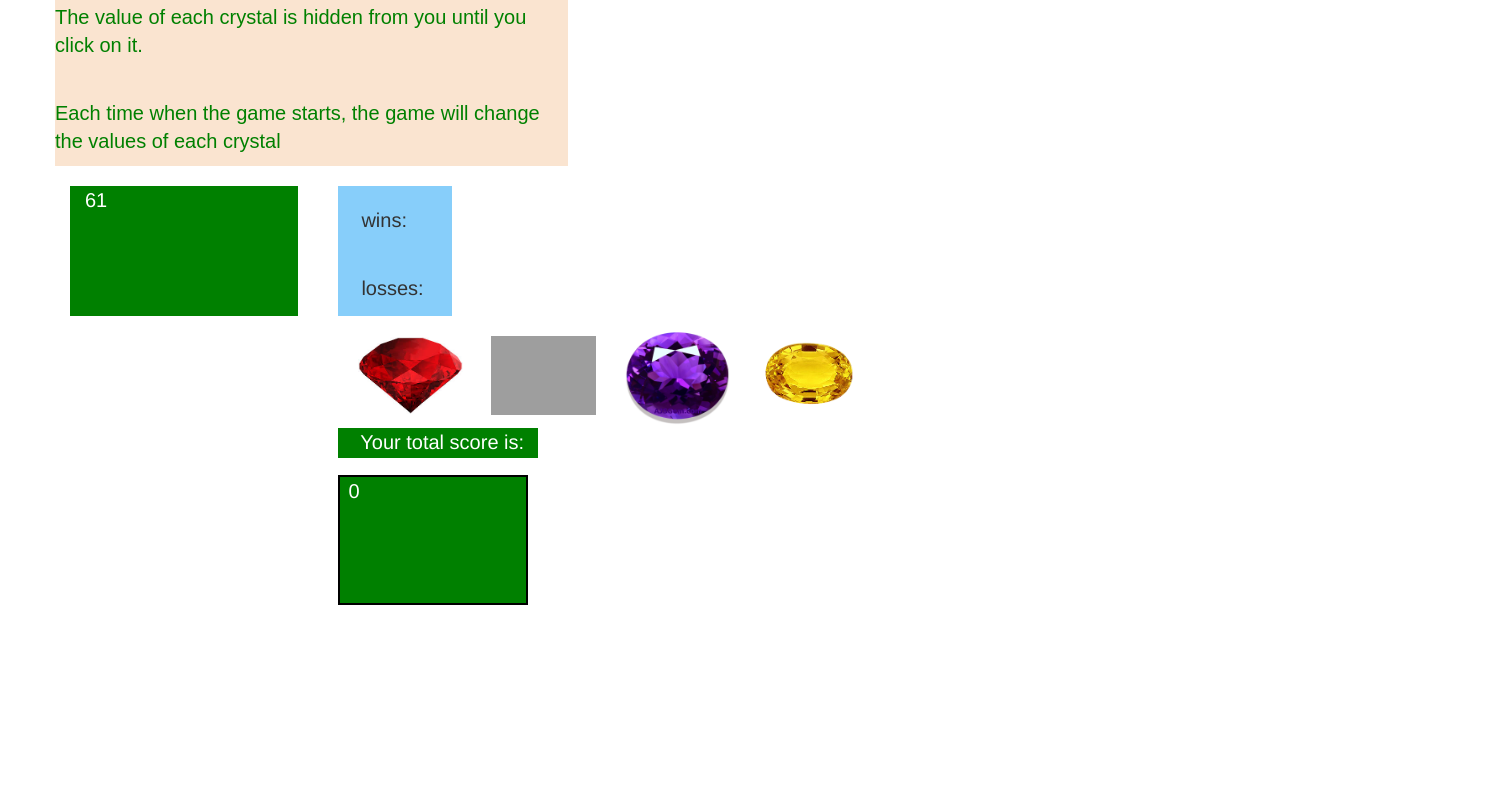
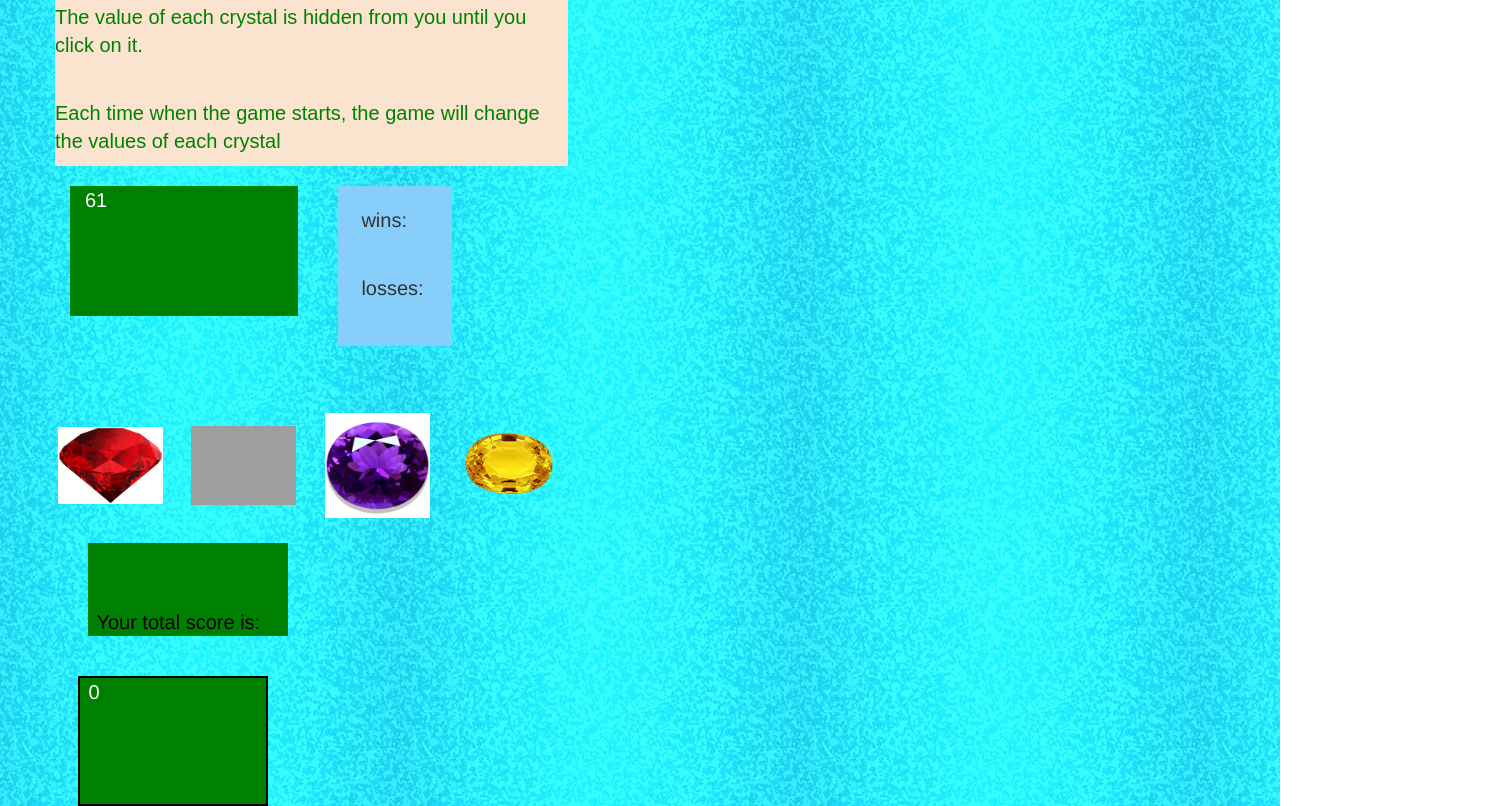
Before and after one commit to ahan1986/week-4-game, a plain HTML site: page index.html in a window 1280 px wide. Shown: the part 454-1260 px from the top of the page, 1508 px wide, since content can reach past the window. Before the commit the page ends 1059 px from the top, so only its background shows below. Drawn offline with nearby package versions, Linux system fonts and the light colour scheme; grey boxes are pictures that could not be loaded.

Commit message:
completed without comments

```diff
--- a/assets/css/style.css
+++ b/assets/css/style.css
@@ -1,5 +1,8 @@
 html {
     box-sizing: border-box;
+}
+body {
+    background-image: url("../images/blue.jpg");
 }
 .gemimages {
     max-width: 105px;
@@ -22,7 +25,8 @@ html {
     font-size: 20px;
 }
 .gemimg{
-    float: left;
+float: left;
+transform: translate(-300px, 90px);
 }
 #numgen {
     background-color:green;
@@ -34,9 +38,8 @@ html {
 }
 #winlose {
     background-color: lightskyblue;
-    height: 130px;
+    height: 160px;
     width: 10%;
-    float: left;
     margin-left: 40px;
 }
 #winlose > div {
@@ -46,18 +49,23 @@ html {
 #bob {
     background-color: green;
     width: 200px;
-    height: 30px;
-    float: left;
-    color: white;
-    text-align: center;
+    height: auto;
+    font-size: 100px;
+    color: black;
+    /* text-align: center; */
+    transform: translate(-250px, 180px);
 }
 #add {
     background-color: green;
     height: 130px;
     width: 190px;
     border: 2px solid black;
-    margin-top: 20%;
+    transform: translate(-260px, 220px);
     font-size: 30px;
     color: white;
-    float: left;
 }
+.clearfix::after {
+    content: "";
+    clear: both;
+    display: table;
+}
--- a/index.html
+++ b/index.html
@@ -42,10 +42,12 @@
         <img src="assets/images/purplegem.jpg" class="gemimages" id="img3">
         <img src="assets/images/yellowgem.png" class="gemimages" id="img4">
     </div><br>
-    <br><div class="row" id="bob">
-        <!-- small green box where it only has one text -->
-        <p>Your total score is:</p><br><br><br>
-    </div><br>
+    <br>
+     <!-- small green box where it only has one text -->
+    <div class="row" id="bob">
+
+        Your total score is:
+    </div>
     <div class="row" id="add">
         <!-- last box where it holds all the added numbers -->
     </div>
```
Also changed, not shown: assets/images/blue.jpg (added), 3 other files.
